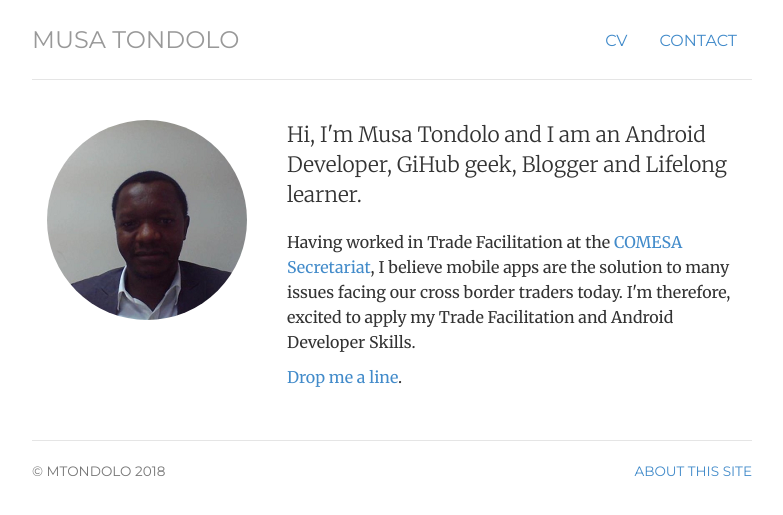
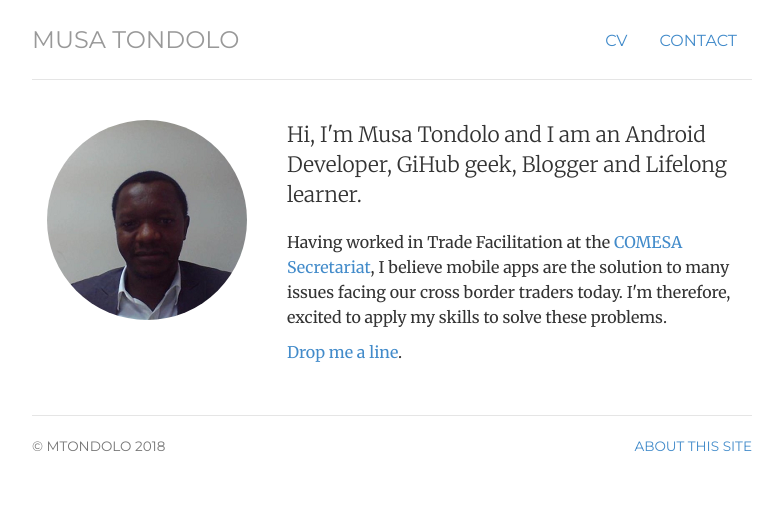
Before and after one commit to mtondolo/mtondolo.github.io, a Jekyll site: the page built from index.html, in a window 1280 px wide. Shown: the top 515 px of the page, without its empty margins (248-1031 px from the left). Built offline with Jekyll 4.4.1, drawn with Linux system fonts in a browser that asks for light colours.

Commit message:
Update index.html

```diff
--- a/index.html
+++ b/index.html
@@ -17,7 +17,7 @@ description: Musa Tondolo is an Android Developer , GitHub Geek, Blogger and Lif
 
 	<p></span>Having worked in <span itemprop="title">Trade Facilitation</span> at <span itemprop="affiliation"> the
 	<a href="http://www.comesa.int/">COMESA Secretariat</a></span>, I believe mobile apps are the solution to many issues
-	facing our cross border traders today. I'm therefore, excited to apply my Trade Facilitation and Android Developer Skills.</p>
+	facing our cross border traders today. I'm therefore, excited to apply my skills to solve these problems.</p>
 
 	<p><a href="contact"> Drop me a line</a>.</p>
 	</div>
```
